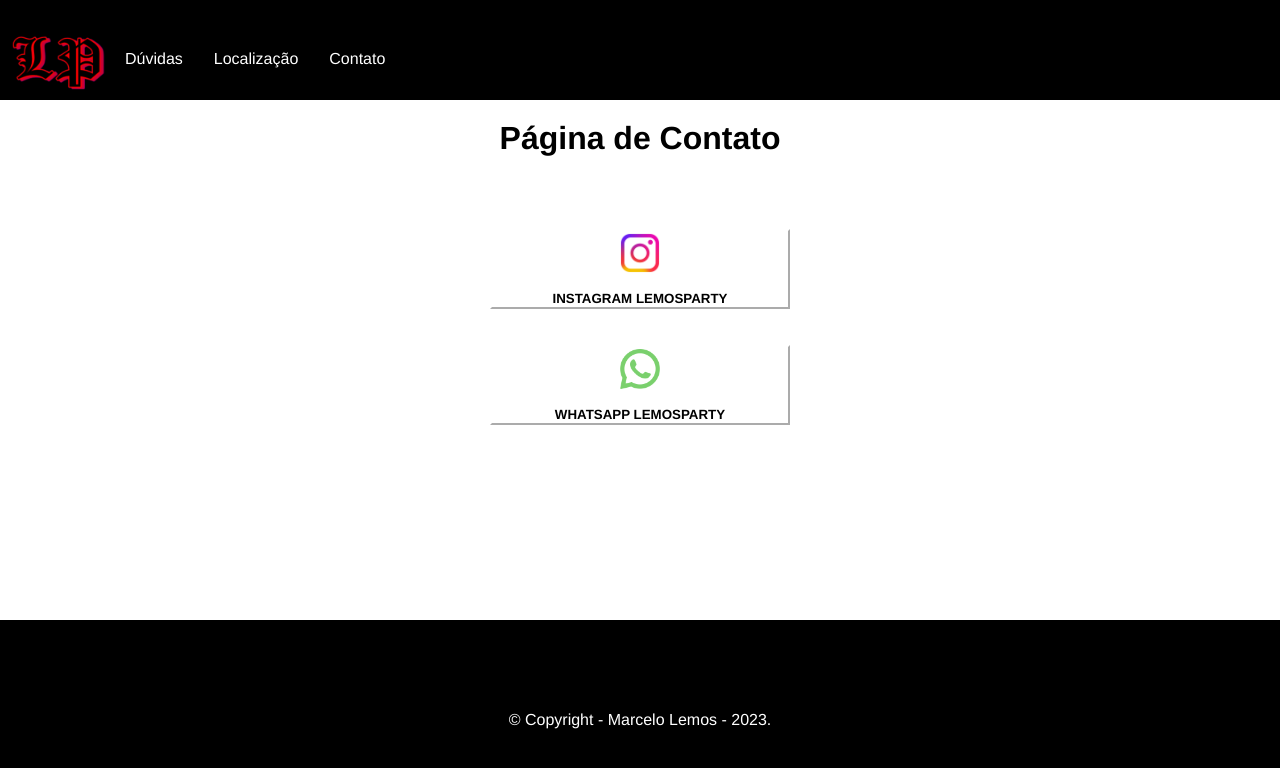
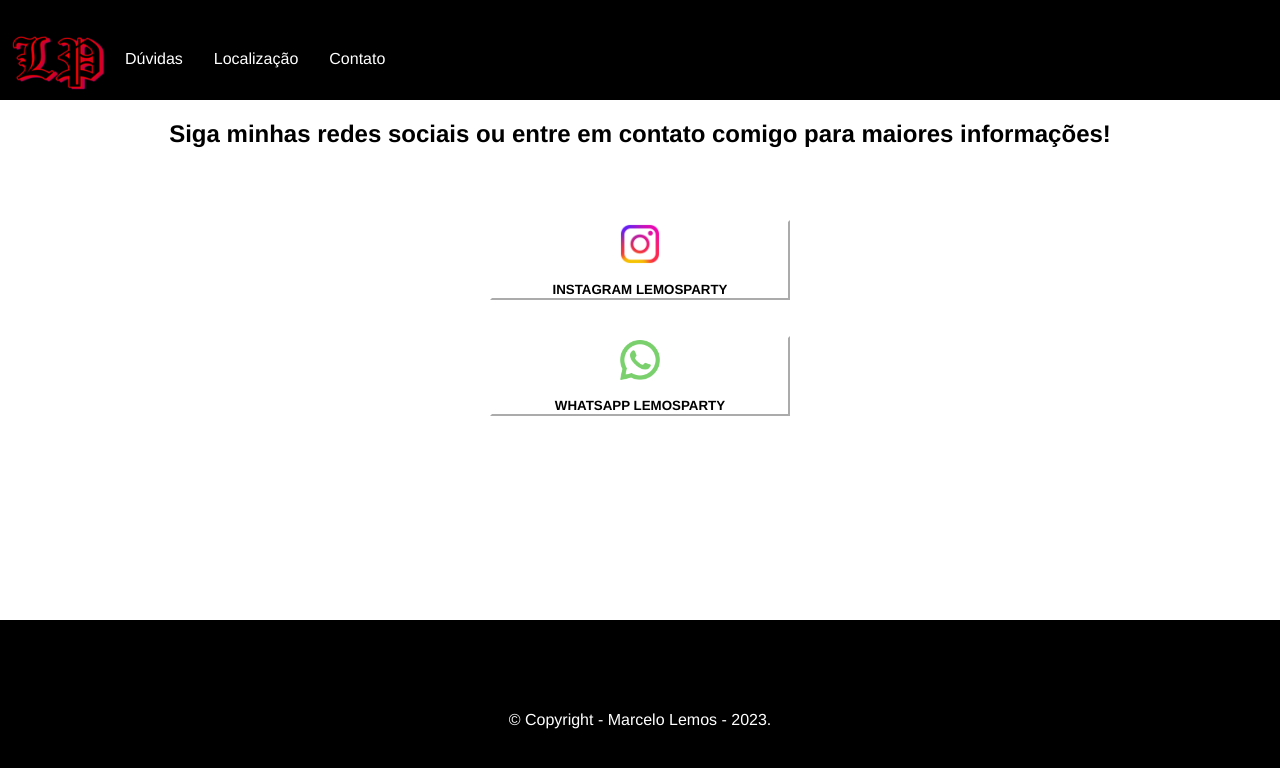
Before and after one commit to Lemmores/lemospartyagoravaisaporra, a Next.js app: page /contact in a window 1280 px wide. Shown: the top 768 px of the page. Built offline with nearby package versions, Linux system fonts and the light colour scheme.

Commit message:
Atualizar o contact.js

```diff
--- a/pages/contact.js
+++ b/pages/contact.js
@@ -6,7 +6,8 @@ export default function Contact() {
       <Head>
         <title>Página de Contato</title>
       </Head>
-      <h1>Página de Contato</h1>
+      <h2>Siga minhas redes sociais ou entre em contato
+        comigo para maiores informações!</h2>
     <br></br>
     <br></br>
     <br></br>
```
